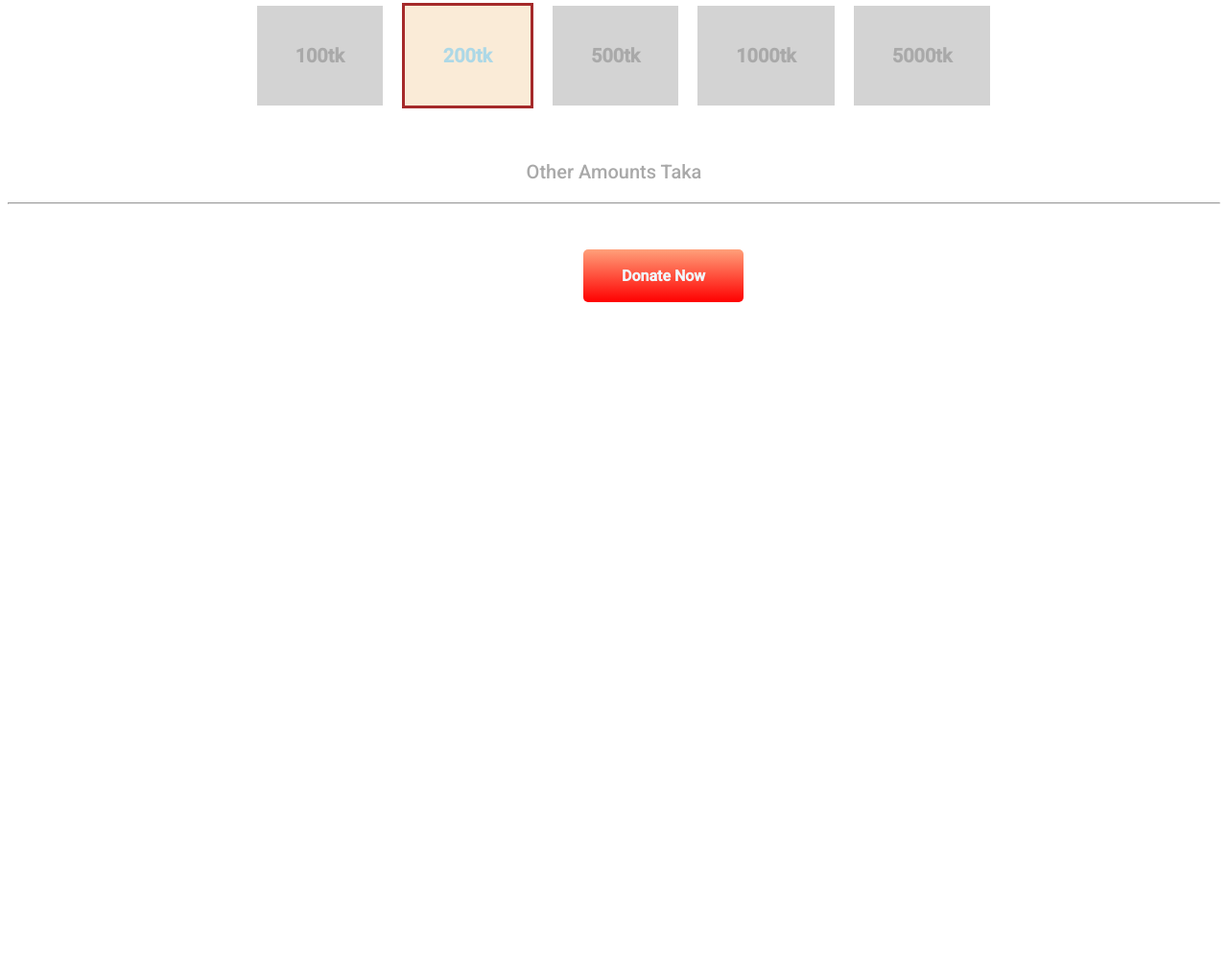
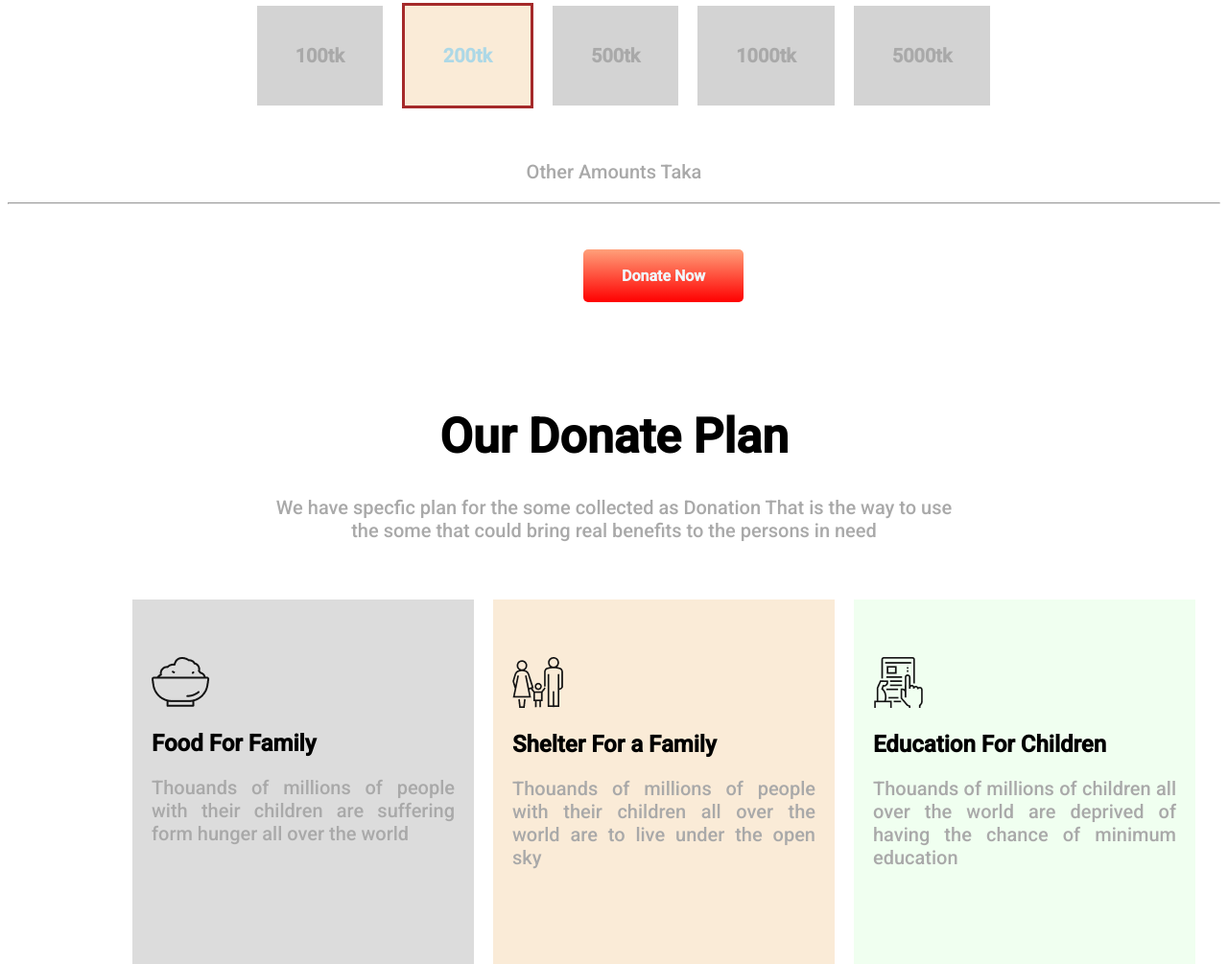
Before and after one commit to mknoa/First-Milestone-, a plain HTML site: page index.html in a window 1280 px wide. Shown: the part 994-1999 px from the top of the page at 96% size. Before the commit the page ends 1309 px from the top, so only its background shows below. Drawn offline with Linux system fonts and the light colour scheme; a web font is replaced by a local one.

Commit message:
third commit

```diff
--- a/index.html
+++ b/index.html
@@ -56,6 +56,29 @@
     <hr>
     <br><br><br>
     <a class="anchor-button" href="">Donate Now</a>
+    <br><br><br><br><br><br>
+    <h1>Our Donate Plan</h1>
+    <p>We have specfic plan for the some collected as Donation That is the way to use<br> the some that could bring real
+        benefits to the persons in need </p>
+    <div class="food">
+        <img src="images/food.png" alt="">
+        <h2>Food For Family</h2>
+        <p id="world">Thouands of millions of people with their children are suffering form hunger all over the
+            world</p>
+    </div>
+    <div class="shelt">
+        <img src="images/shelter.png" alt="">
+        <h2>Shelter For a Family</h2>
+        <p id="world">Thouands of millions of people with their children all over the world are to live under the open
+            sky</p>
+    </div>
+    <div class="Edu">
+        <img src="images/Frame-1.png" alt="">
+        <h2>Education For Children</h2>
+        <p id="world">Thouands of millions of children all over the world are deprived of having the chance of minimum
+            education</p>
+
+    </div>
 
 </body>
 
--- a/style.css
+++ b/style.css
@@ -54,5 +54,44 @@ span {
     background-color: antiquewhite;
     border-color: brown;
     border-style: solid;
+}
+
+.food {
+    width: 25%;
+    float: left;
+    margin-left: 130px;
+    padding: 20px;
+    background-color: gainsboro;
+    text-align: left;
+    height: 300px;
+    margin-top: 40px;
+    padding-top: 60px;
+}
+
+#world {
+    color: darkgray;
+    text-align: justify;
+}
+
+.shelt {
+    width: 25%;
+    float: left;
+    margin-left: 20px;
+    padding: 20px;
+    background-color: antiquewhite;
+    height: 300px;
+    margin-top: 40px;
+    padding-top: 60px;
+}
+
+.Edu {
+    width: 25%;
+    float: left;
+    margin-left: 20px;
+    padding: 20px;
+    background-color: honeydew;
+    height: 300px;
+    margin-top: 40px;
+    padding-top: 60px;
 
 }
```
